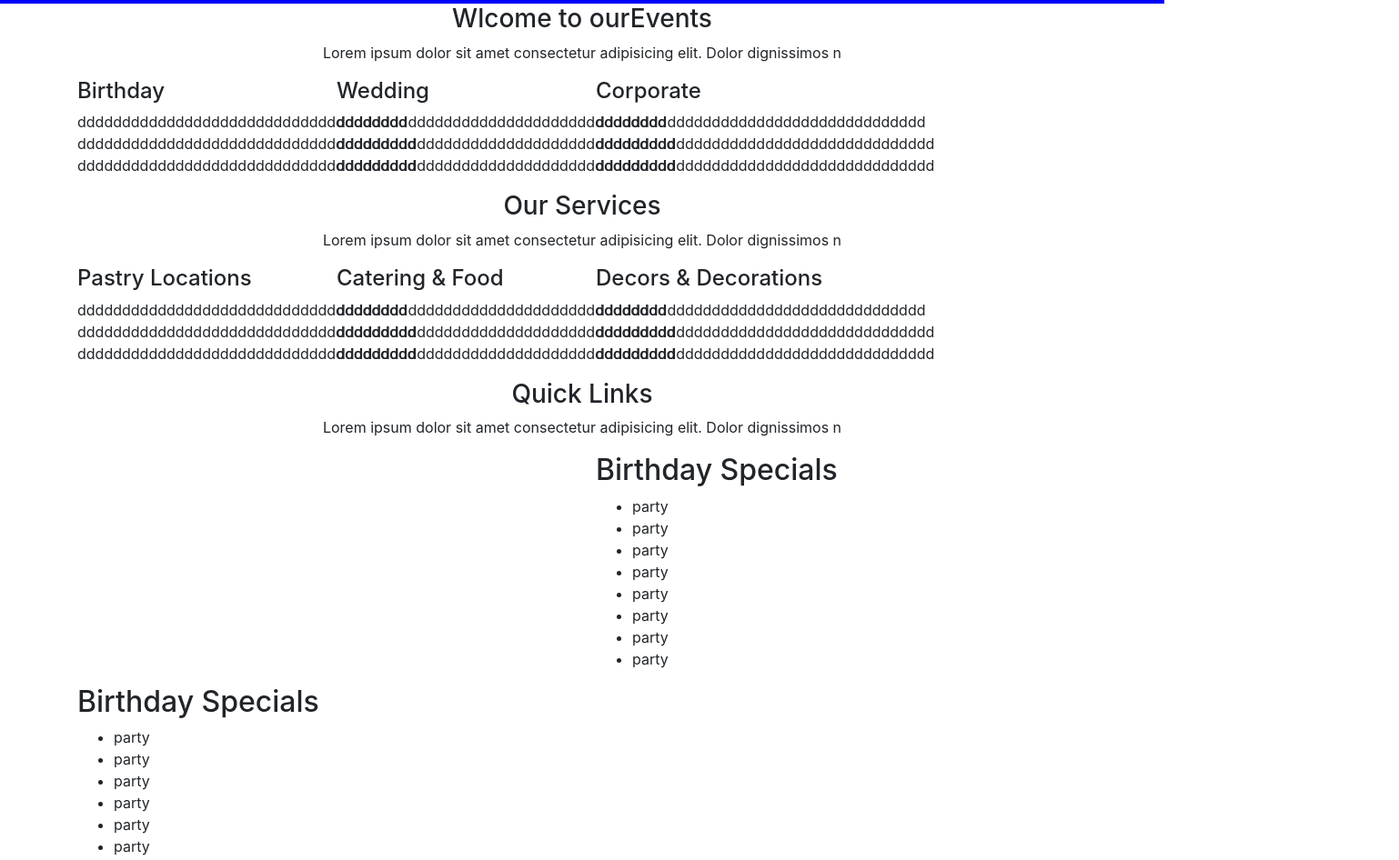
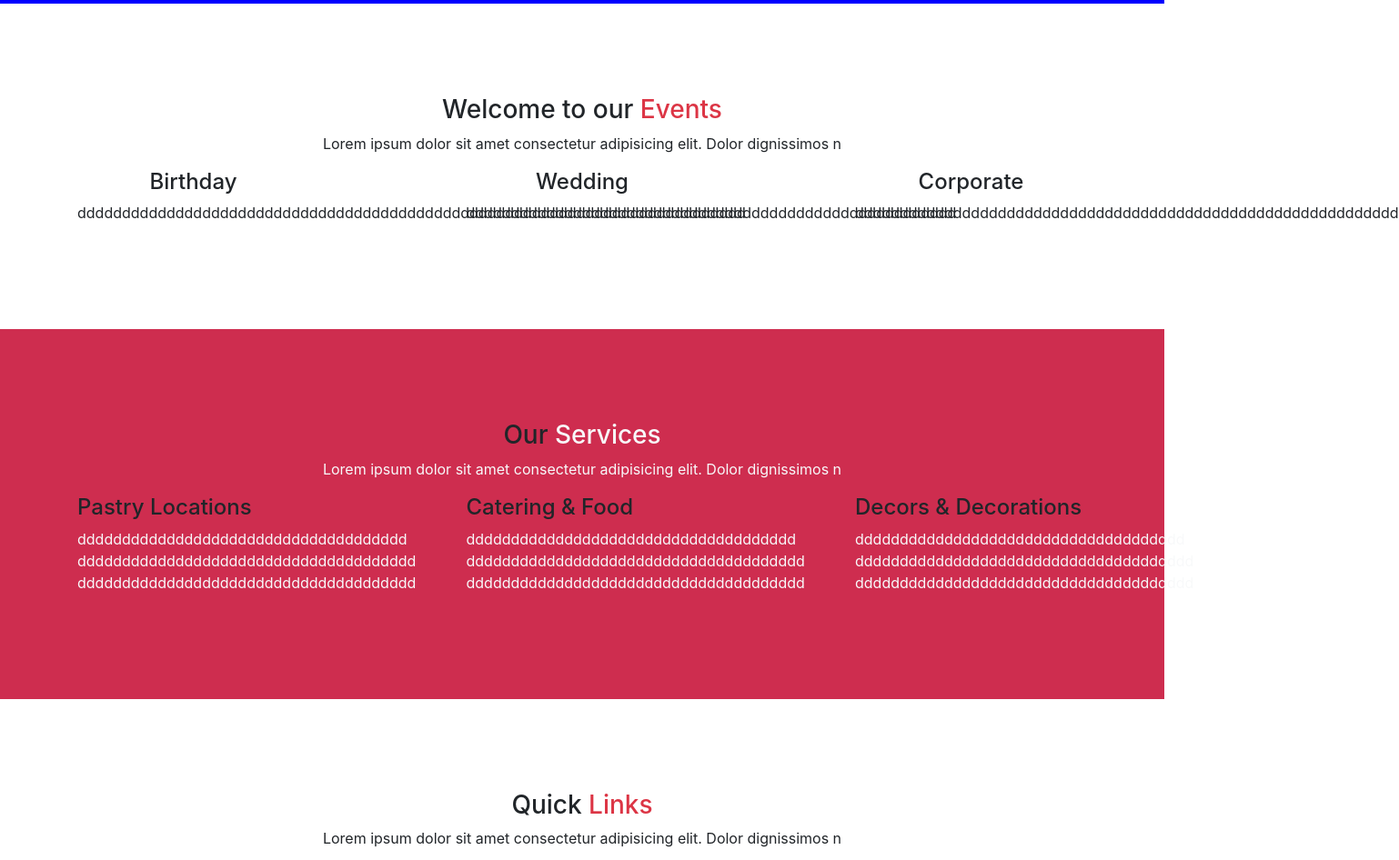
Before and after one commit to davidobodo/Learning-html-css-eventPlannerSite, a plain HTML site: page index.html in a window 1280 px wide. Shown: the part 496-1442 px from the top of the page at 91% size, 1538 px wide, since content can reach past the window. Drawn offline with nearby package versions, Linux system fonts and the light colour scheme.

Commit message:
some basic styles implemented

```diff
--- /dev/null
+++ b/Sass/_body.sass
@@ -0,0 +1,15 @@
+#events
+    margin: 100px 0
+
+#services
+    background-color: #ce2d4f
+    padding: 100px 0
+
+#quickLinks
+    margin: 100px 0
+    .row
+        background-color: #ce2d4f
+        margin: 50px 0
+        ul
+            li
+                color: #ffffff
--- a/Sass/_footer.sass
+++ b/Sass/_footer.sass
@@ -2,3 +2,4 @@ footer
     background-color: green
     color: white
     height: 300px
+    padding: 50px 0
--- a/Sass/style.sass
+++ b/Sass/style.sass
@@ -1,3 +1,4 @@
 @import 'global'
 @import 'header'
+@import 'body'
 @import 'footer'
--- a/index.html
+++ b/index.html
@@ -6,7 +6,7 @@
     <meta charset="UTF-8" />
     <link rel="stylesheet" href="https://stackpath.bootstrapcdn.com/bootstrap/4.3.1/css/bootstrap.min.css"
         integrity="sha384-ggOyR0iXCbMQv3Xipma34MD+dH/1fQ784/j6cY/iJTQUOhcWr7x9JvoRxT2MZw1T" crossorigin="anonymous">
-    <link rel="stylesheet" href="Css/style.css" />
+    <link rel="stylesheet" href="css/style.css" />
     <meta name="viewport" content="width=device-width, initial-scale=1, user-scalable=no" />
 </head>
 
@@ -54,52 +54,48 @@
             </div>
         </header>
 
-        <section class="container">
+        <!-- section one -->
+        <section id="events">
+            <div class="container">
                 <div class="text-center">
-                <h3>Wlcome to our<span>Events</span></h3>
+                    <h3>Welcome to our <span class="text-danger">Events</span></h3>
                     <p>Lorem ipsum dolor sit amet consectetur adipisicing elit. Dolor dignissimos n</p>
                 </div>
-            <div class="row">
+                <div class="row justify-content-between text-center">
                     <div class="col-3">
                         <div></div>
                         <h4>Birthday</h4>
-                    <p>ddddddddddddddddddddddddddddddddddddd
-                        dddddddddddddddddddddddddddddddddddddd
-                        dddddddddddddddddddddddddddddddddddddd
-                    </p>
+                        <p>ddddddddddddddddddddddddddddddddddddddddddddddddddddddddddddddddddddddddddd</p>
 
                     </div>
                     <div class="col-3">
                         <div></div>
                         <h4>Wedding</h4>
-                    <p>ddddddddddddddddddddddddddddddddddddd
-                        dddddddddddddddddddddddddddddddddddddd
-                        dddddddddddddddddddddddddddddddddddddd
-                    </p>
+                        <p>ddddddddddddddddddddddddddddddddddddddddddddddddddddddd</p>
 
                     </div>
                     <div class="col-3">
                         <div></div>
                         <h4>Corporate</h4>
-                    <p>ddddddddddddddddddddddddddddddddddddd
-                        dddddddddddddddddddddddddddddddddddddd
-                        dddddddddddddddddddddddddddddddddddddd
-                    </p>
+                        <p>ddddddddddddddddddddddddddddddddddddddddddddddddddddddddddddd</p>
 
+                    </div>
                 </div>
             </div>
         </section>
 
-        <section class="container">
+        <!-- section two -->
+        <section id="services">
+            <div class="container">
                 <div class="text-center">
-                <h3>Our Services</h3>
-                <p>Lorem ipsum dolor sit amet consectetur adipisicing elit. Dolor dignissimos n</p>
+                    <h3>Our <span class="text-light">Services</span></h3>
+                    <p class="text-light">Lorem ipsum dolor sit amet consectetur adipisicing elit. Dolor dignissimos n</p>
                 </div>
-            <div class="row">
+                <div class="row justify-content-between">
                     <div class="col-3">
                         <div></div>
                         <h4>Pastry Locations</h4>
-                    <p>ddddddddddddddddddddddddddddddddddddd
+                        <p class="text-light">ddddddddddddddddddddddddddddddddddddd
                             dddddddddddddddddddddddddddddddddddddd
                             dddddddddddddddddddddddddddddddddddddd
                         </p>
@@ -108,7 +104,7 @@
                     <div class="col-3">
                         <div></div>
                         <h4>Catering & Food</h4>
-                    <p>ddddddddddddddddddddddddddddddddddddd
+                        <p class="text-light">ddddddddddddddddddddddddddddddddddddd
                             dddddddddddddddddddddddddddddddddddddd
                             dddddddddddddddddddddddddddddddddddddd
                         </p>
@@ -117,18 +113,20 @@
                     <div class="col-3">
                         <div></div>
                         <h4>Decors & Decorations</h4>
-                    <p>ddddddddddddddddddddddddddddddddddddd
+                        <p class="text-light">ddddddddddddddddddddddddddddddddddddd
                             dddddddddddddddddddddddddddddddddddddd
                             dddddddddddddddddddddddddddddddddddddd
                         </p>
                     </div>
                 </div>
+            </div>
         </section>
 
-
-        <section class="container">
+        <!-- section three -->
+        <section id="quickLinks">
+            <div class="container">
                 <div class="text-center">
-                <h3>Quick Links</h3>
+                    <h3>Quick <span class="text-danger">Links</span></h3>
                     <p>Lorem ipsum dolor sit amet consectetur adipisicing elit. Dolor dignissimos n</p>
                 </div>
                 <div class="row">
@@ -182,12 +180,13 @@
                     </div>
 
                 </div>
+            </div>
         </section>
 
-        <footer>
+        <footer class="text-center">
             <h2>Events Planning</h2>
             <h3>(+000) 123 456 789</h3>
-            <input placeholder="Your email..."/>
+            <input placeholder="Your email..." />
             <div>
                 <ul>
                     <li>facebook</li>
```
Also changed, not shown: Css/style.css, 1 other file. Lines whose indentation alone changed are shown as unchanged.
